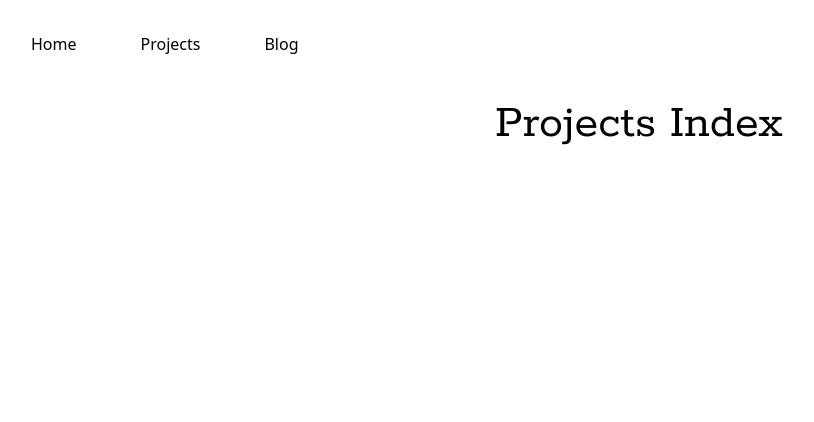
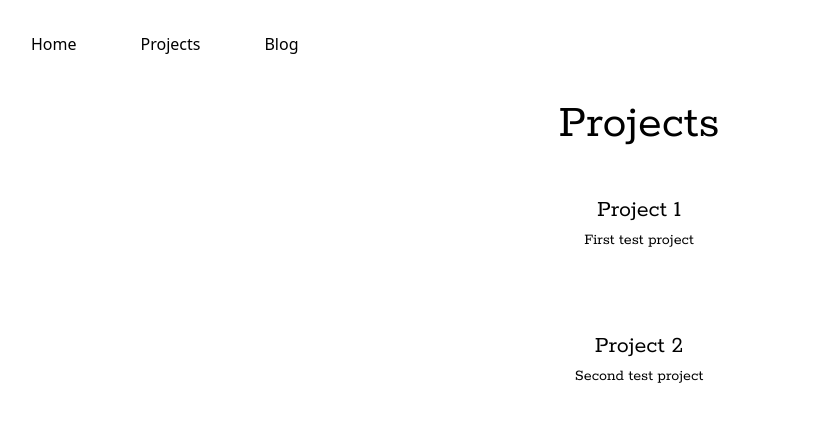
Before and after one commit to nmusey/personal-site, a Next.js app: page /projects in a window 1280 px wide. Shown: the top 422 px of the page, without its empty margins (1-815 px from the left). Built offline with nearby package versions, Linux system fonts and the light colour scheme.

Commit message:
Add projects

```diff
--- a/data/projects/projects.json
+++ b/data/projects/projects.json
@@ -4,13 +4,15 @@
     "slug": "project1",
     "link": "nickmusey.ca",
     "sourceLink": "https://github.com",
-    "filepath": ""
+    "filepath": "data/projects/project1.md",
+    "summary": "First test project"
   },
   {
-  "title": "Project 2",
-  "slug": "project2",
-  "link": "nickmusey.ca",
-  "sourceLink": "https://github.com",
-  "body": ""
+    "title": "Project 2",
+    "slug": "project2",
+    "link": "nickmusey.ca",
+    "sourceLink": "https://github.com",
+    "filepath" : "data/projects/project2.md",
+    "summary": "Second test project"
   }
 ]
--- a/package.json
+++ b/package.json
@@ -18,6 +18,7 @@
     "next": "13.1.5",
     "react": "18.2.0",
     "react-dom": "18.2.0",
+    "react-markdown": "^8.0.5",
     "typescript": "4.9.4"
   },
   "devDependencies": {
--- a/pages/blog/[slug].tsx
+++ b/pages/blog/[slug].tsx
@@ -26,7 +26,7 @@ export async function getStaticPaths() : Promise<GetStaticPathsResult> {
 
 export async function getStaticProps(context: GetStaticPropsContext): Promise<GetStaticPropsResult<Props>> {
     const blogpost = blogposts.find(post => post.slug == context.params?.slug);
-    if (!blogpost) {
+    if (!blogpost || !blogpost.filepath) {
         return {
             redirect: {
                 destination: '/blog',
@@ -35,7 +35,6 @@ export async function getStaticProps(context: GetStaticPropsContext): Promise<Ge
         };
     }
 
-    console.log(process.cwd());
     const postBody = fs.readFileSync(blogpost.filepath).toString();
     return {
         props: { blogpost, postBody }
--- a/pages/projects/[slug].tsx
+++ b/pages/projects/[slug].tsx
@@ -1,5 +1,49 @@
-export default function ProjectPage() {
+import projects from "../../data/projects/projects.json";
+import {Project} from "@/types/Project";
+import ReactMarkdown from "react-markdown";
+import Link from "next/link";
+import fs from "fs";
+import {GetStaticPathsResult, GetStaticPropsContext, GetStaticPropsResult} from "next";
+
+interface Props {
+    project: Project;
+    description: string;
+}
+
+export default function ProjectPage(props: Props) {
     return (
-        <h1>Project Page</h1>
+        <div className="flex flex-col">
+            <h1>{ props.project.title }</h1>
+            <Link href={props.project.link}>See the live project here.</Link>
+            <Link href={props.project.sourceLink}>See the source code here.</Link>
+
+            <article>
+                <ReactMarkdown>{ props.description }</ReactMarkdown>
+            </article>
+        </div>
     );
 }
+
+export async function getStaticPaths(): Promise<GetStaticPathsResult> {
+    return {
+        paths: projects.map(project => ({ params: { slug: project.slug }})),
+        fallback: false
+    };
+}
+
+export async function getStaticProps(context: GetStaticPropsContext): Promise<GetStaticPropsResult<Props>> {
+    const project = projects.find(project => project.slug == context.params?.slug);
+    if (!project || !project.filepath) {
+        return {
+            redirect: {
+                destination: '/projects',
+                permanent: false
+            }
+        };
+    }
+
+    const description = fs.readFileSync(project.filepath).toString();
+    return {
+        props: { project, description }
+    };
+}
--- a/pages/projects/index.tsx
+++ b/pages/projects/index.tsx
@@ -1,5 +1,19 @@
+import projects from "@/data/projects/projects.json";
+
 export default function ProjectsIndex() {
     return (
-        <h1>Projects Index</h1>
+        <div className="flex flex-col justify-start">
+            <h1 className="text-center">Projects</h1>
+            <div className="flex flex-col align-middle">
+                {
+                    projects.map(post => (
+                        <a href={`/projects/${post.slug}`} key={post.slug} className="text-center my-8">
+                            <h6>{post.title}</h6>
+                            <p>{post.summary}</p>
+                        </a>
+                    ))
+                }
+            </div>
+        </div>
     );
 }
--- a/types/Project.ts
+++ b/types/Project.ts
@@ -4,4 +4,5 @@ export interface Project {
     link: string;
     sourceLink: string;
     filepath: string;
+    summary: string;
 }
```
Also changed, not shown: 1 other file (tests, documents, lock files or other folders).
